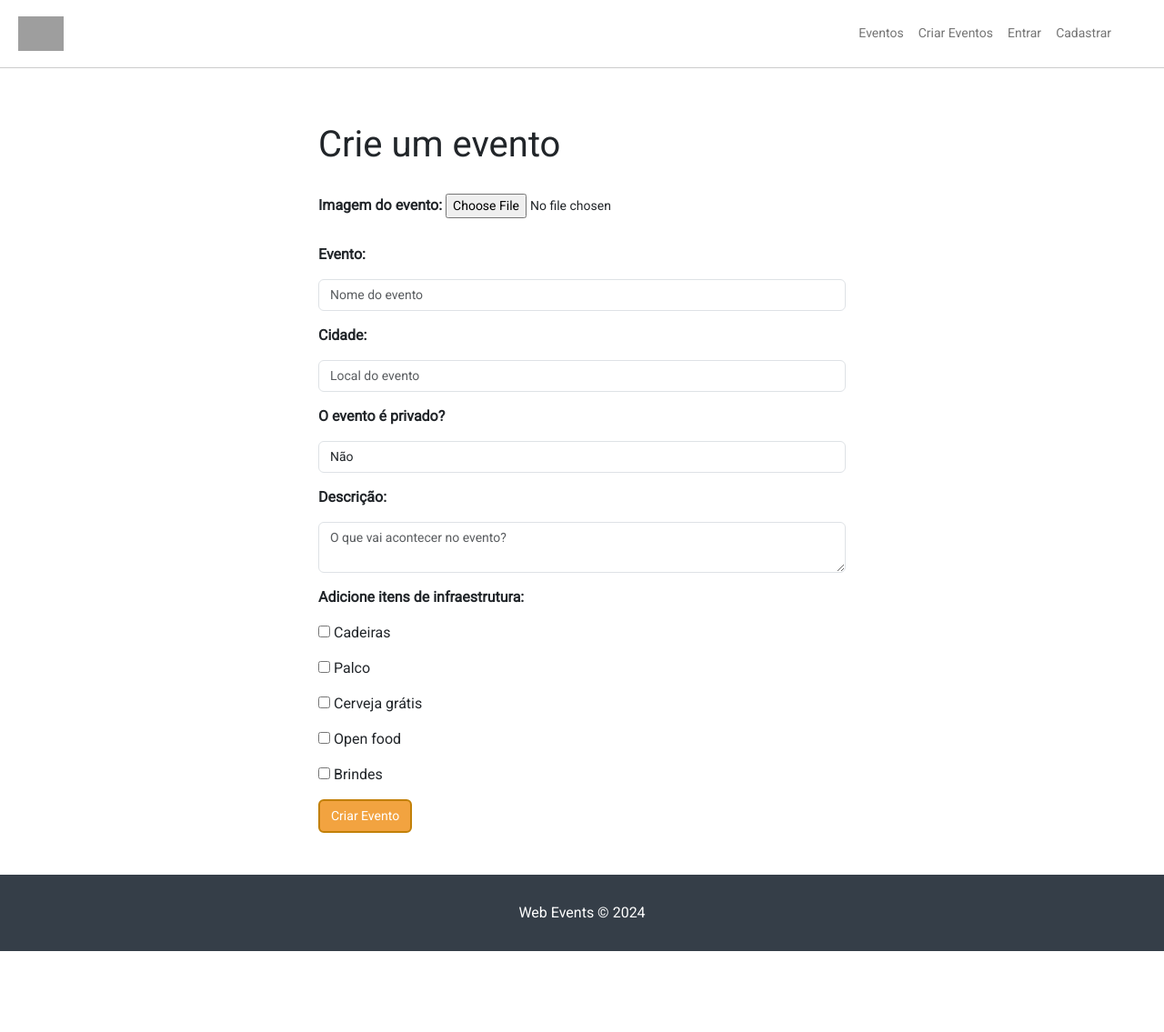
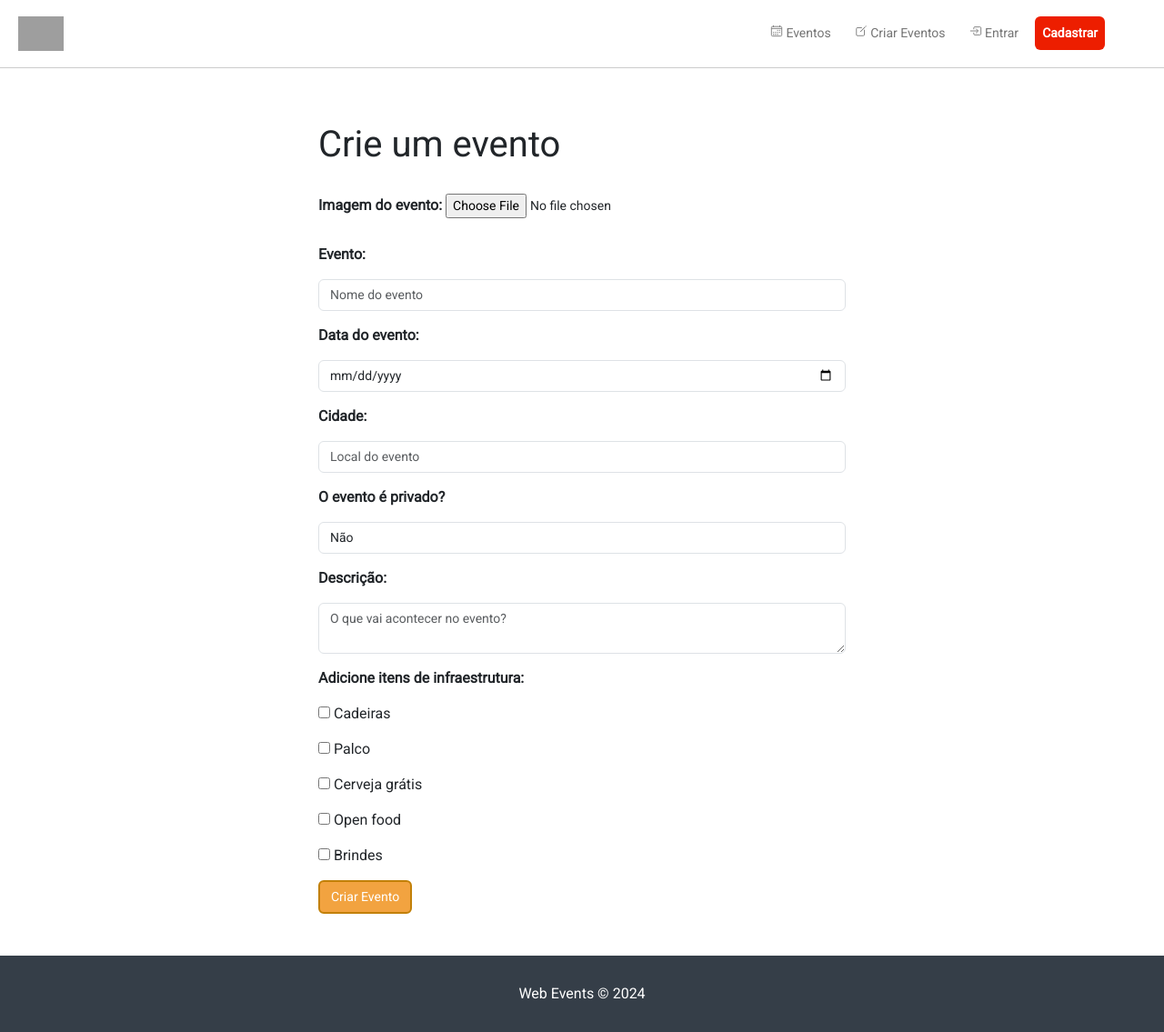
Before and after one commit to dayvison06/webevents, a Laravel app: page /eventos/criar in a window 1280 px wide. Shown: the whole page at 91% size. Before the commit the page ends 1046 px from the top, so only its background shows below. Run offline with Laravel 12, Linux system fonts and the light colour scheme; grey boxes are pictures that could not be loaded.

Commit message:
adicionado coluna date na tabela eventos, inserido chamada de data na página de evento

```diff
--- a/app/Http/Controllers/EventController.php
+++ b/app/Http/Controllers/EventController.php
@@ -25,6 +25,7 @@ public function store(Request $request){
     $evento = new Evento;
 
     $evento->title = $request->title;
+    $evento->date = $request->date;
     $evento->city = $request->city;
     $evento->private = $request->private;
     $evento->description = $request->description;
--- a/app/Models/Evento.php
+++ b/app/Models/Evento.php
@@ -12,4 +12,6 @@ class Evento extends Model
     protected $casts = [
         'items' => 'array'
     ];
+
+    protected $dates = ['date'];
 }
--- a/public/css/styles.css
+++ b/public/css/styles.css
@@ -50,11 +50,32 @@ header{
     width: 50px;
 }
 
+.nav-link{
+    margin-left: 5px;
+    margin-right: 5px;
+}
+
 #navbar{
     justify-content: space-between;
     background-color: #ffff;
     padding: 5px 0;
-    margin-right: 50px;
+    margin-right: 60px;
+}
+
+#navbar ion-icon{
+
+    align-items: center;
+}
+
+#btnRegister{
+    background-color: #ed1e00;
+    border: none;
+    font-weight: bold;
+    color: white!important;
+}
+
+#btnRegister:hover{
+    background-color: #bb240d;
 }
 
 #navbar a{
@@ -221,6 +242,10 @@ footer p{
     margin: 20px 0;
 }
 
+.event-date{
+
+}
+
 #items-list{
     list-style: none;
     padding-left: 0px;
@@ -229,3 +254,9 @@ footer p{
 #items-list li{
     display: flex;
 }
+
+/* Mensagem quando não há eventos */
+
+#sem-eventos{
+    text-align: center;
+}
--- a/resources/views/eventos/criar.blade.php
+++ b/resources/views/eventos/criar.blade.php
@@ -15,6 +15,10 @@
             <div class="form-group">
                 <label for="title">Evento:</label>
                 <input type="text" class="form-control" id="title" name="title" placeholder="Nome do evento">
+            </div>
+            <div class="form-group">
+                <label for="date">Data do evento:</label>
+                <input type="date" class="form-control" id="date" name="date">
             </div>
             <div class="form-group">
                 <label for="title">Cidade:</label>
--- a/resources/views/eventos/show.blade.php
+++ b/resources/views/eventos/show.blade.php
@@ -11,6 +11,7 @@
             </div>
             <div id="info-container" class="col-md-6">
                 <h1>{{$evento->title}}</h1>
+                <p class="event-date"><ion-icon name="today-outline"></ion-icon> Data do evento: {{date('d/m/Y', strtotime($evento->date))}}</p>
                 <p class="event-city"><ion-icon name="location-outline"></ion-icon>{{$evento->city}}</p>
                 <p class="events-participants"><ion-icon name="people-outline"></ion-icon> X Participantes</p>
                 <p class="event-owner"><ion-icon name="star-outline"></ion-icon> Direção do evento</p>
--- a/resources/views/layouts/main.blade.php
+++ b/resources/views/layouts/main.blade.php
@@ -28,16 +28,16 @@
                 </a>
                 <ul class="navbar-nav">
                     <li class="nav-item">
-                        <a href="/" class="nav-link">Eventos</a>
+                        <a href="/" class="nav-link"><ion-icon name="calendar-outline"></ion-icon> Eventos</a>
                     </li>
                     <li class="nav-item">
-                        <a href="/eventos/criar" class="nav-link">Criar Eventos</a>
+                        <a href="/eventos/criar" class="nav-link"><ion-icon name="create-outline"></ion-icon> Criar Eventos</a>
                     </li>
                     <li class="nav-item">
-                        <a href="/" class="nav-link">Entrar</a>
+                        <a href="/" class="nav-link"><ion-icon name="enter-outline"></ion-icon> Entrar</a>
                     </li>
                     <li class="nav-item">
-                        <a href="/" class="nav-link">Cadastrar</a>
+                        <a href="/" class="nav-link btn btn-primary" id="btnRegister">Cadastrar</a>
                     </li>
                 </ul>
             </div>
```
Also changed, not shown: resources/views/home.blade.php (+5 -3 lines), database/migrations/2024_06_23_151308_add_date_to_events_table.php (added), public/img/eventos/0ecd09e947de5d699312c432e8cf4f30.webp (added), public/img/eventos/f23169779d411ee13d2a13b7b52c4938.webp (added).
